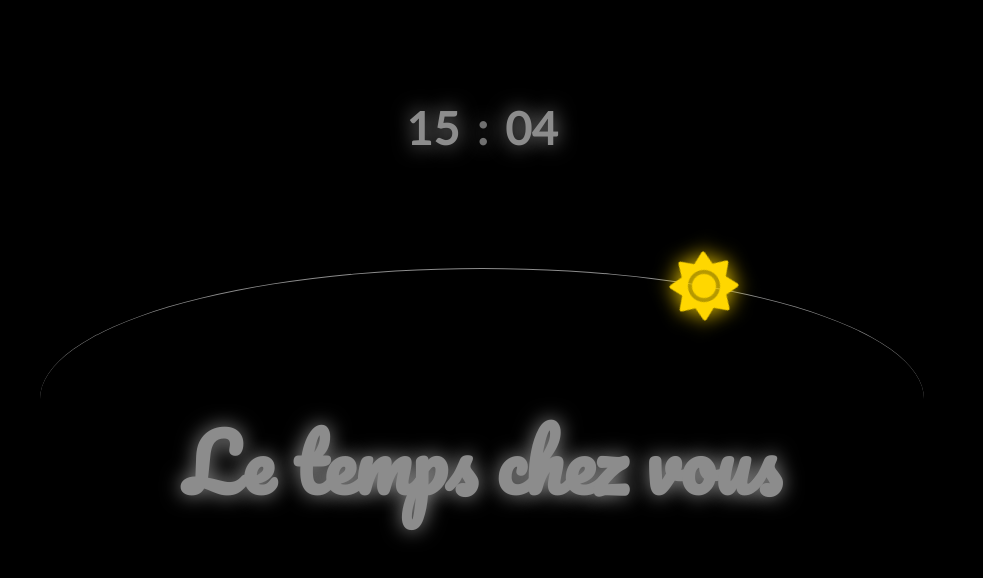
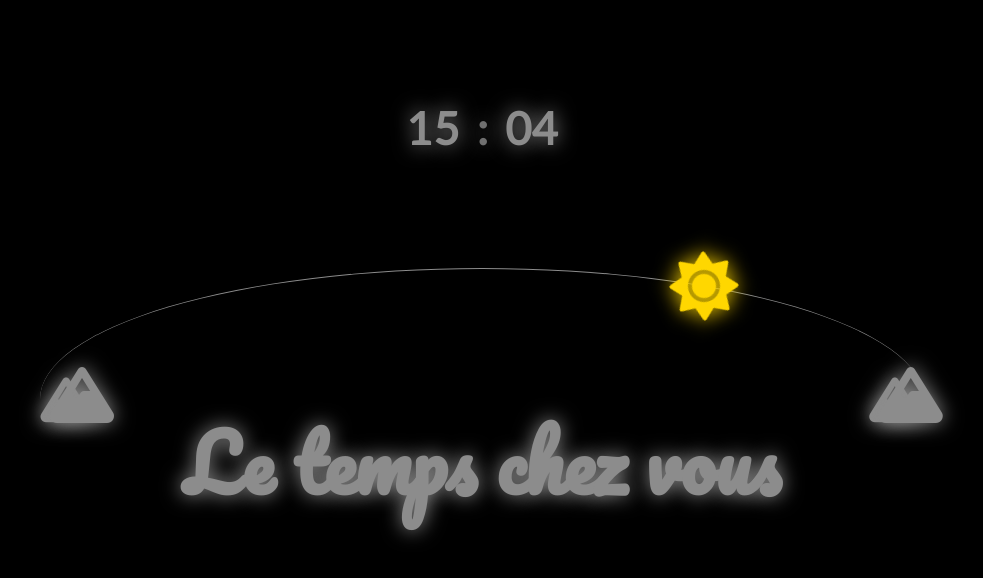
Before and after one commit to munfee/Weather-Fetcher, a plain HTML site: page index.html in a window 1280 px wide. Shown: the whole page, without its empty margins (158-1141 px from the left). Drawn offline with Linux system fonts and the light colour scheme.

Commit message:
modified .js comments, added FA icons and styling

```diff
--- a/index.html
+++ b/index.html
@@ -15,7 +15,11 @@
   <div id="info-wrapper">
     <div id="hour"></div>
     <div id="img-wrapper">
+      <i class="fas fa-mountain" id="low-mountain-left"></i>
+      <i class="fas fa-mountain" id="high-mountain-left"></i>
       <i id="sunMoon-icon"></i>
+      <i class="fas fa-mountain" id="low-mountain-right"></i>
+      <i class="fas fa-mountain" id="high-mountain-right"></i>
       <h1>Le temps chez vous</h1>
     </div>
     <p id="ville"><span id="pays"></span></p>
--- a/script.js
+++ b/script.js
@@ -58,7 +58,7 @@ window.addEventListener("DOMContentLoaded", () => {
 
     navigator.geolocation.getCurrentPosition(success, error); //TODO : User gesture to ask geolocation
   }
-  // Time formatting in DOM
+  // ------------------Time formatting in DOM
   let timer = () => {
     let [hour, min] = [new Date().getHours(), new Date().getMinutes()];
     let minutesFormat = () => {
@@ -67,7 +67,7 @@ window.addEventListener("DOMContentLoaded", () => {
     };
     let hourDisplay = document.getElementById("hour");
     hourDisplay.innerHTML = `<p>${hour} <span>:</span> ${minutesFormat()}</p>`;
-    //Assign sunMoon icon position and appearance depending on current time
+    //------------------Assign sunMoon icon position and appearance depending on current time
     const yAxisValues = [16.5, 11, 9.5, 8, 7.5, 7, 6.5]; // preset y axis position values for icon
     const sunMoon = document.querySelector('#sunMoon-icon');
     let posLeft, posTop;
--- a/style.css
+++ b/style.css
@@ -85,6 +85,12 @@ p {
 .fa-moon {
   color:blue;
 }
+.fa-mountain {
+  top: 16.5vw;
+  font-size:5vw;
+  position: relative;
+  z-index: 1;
+}
 #info-wrapper {
   background: rgba(0, 0, 0, 1);
   height: 100%;
@@ -96,7 +102,7 @@ p {
   border-radius: 10px;
 }
 #sunMoon-icon {
-  /*6.5-16.5 top, -34, 36 sides */
+  /*6.5-16.5 top, -34, 34 left : starting point */
   font-size: 5vw;
   position: relative;
   top: 16.5vw;
@@ -119,6 +125,23 @@ p {
   font-family: Aleo;
   font-weight: bold;
 }
+#low-mountain-left {
+  left: -21.5vw;
+  font-size: 4vw;
+}
+#high-mountain-left {
+  left: -25.5vw;
+  z-index: 2;
+}
+#low-mountain-right {
+  left: 27vw;
+  font-size: 4vw;
+}
+#high-mountain-right {
+  left: 23vw;
+  z-index: 2;
+}
+
 @keyframes blinker {
   50% { opacity: 0; }
 }
```
